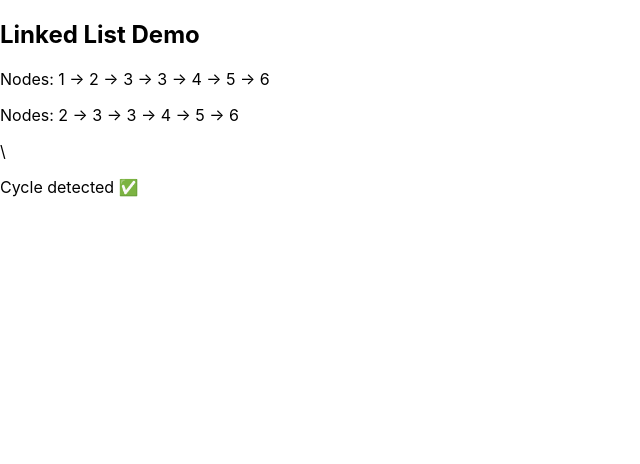
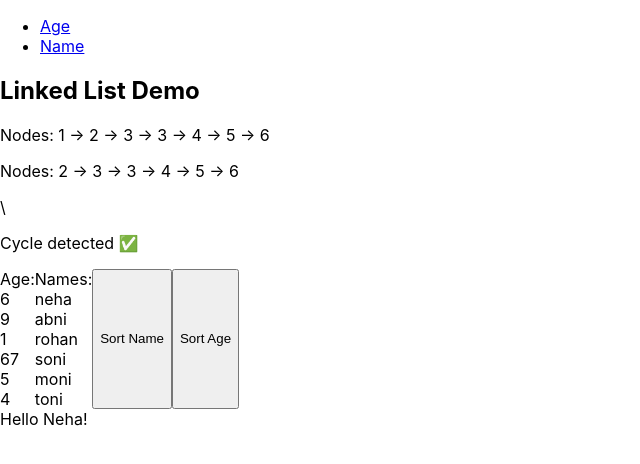
Before and after one commit to NehaWadhai/react-coding-questions, a React (Create React App) app in the folder react-interview-ques/: page /age in a window 1280 px wide. Shown: the top 464 px of the page, without its empty margins (0-640 px from the left). Built offline with nearby package versions, Linux system fonts and the light colour scheme.

Commit message:
Router changes for navigation

```diff
--- a/react-interview-ques/package.json
+++ b/react-interview-ques/package.json
@@ -9,6 +9,7 @@
     "@testing-library/user-event": "^13.5.0",
     "react": "^19.1.1",
     "react-dom": "^19.1.1",
+    "react-router-dom": "^7.9.4",
     "react-scripts": "5.0.1",
     "web-vitals": "^2.1.4"
   },
--- a/react-interview-ques/src/App.js
+++ b/react-interview-ques/src/App.js
@@ -1,15 +1,38 @@
+import { BrowserRouter,Routes ,Route, Link, useNavigate} from 'react-router-dom';
 import './App.css';
 import CounterComponent from './components/CounterComponent';
 import LinkedListComponent from './data-structure/LinkedList/LinkedListComponent';
+import { use } from 'react';
+import { RouterComponent } from './components/router';
 
 function App() {
+
 
   return (
 
       <div>
-       <LinkedListComponent/>
+      <BrowserRouter>
+       {/* <LinkedListComponent/> */}
        {/* <CounterComponent /> */}
-
+       <div>
+        <nav>
+          <ul>
+            <li>
+              <Link to="/age">Age</Link>
+            </li>
+            <li>
+              <Link to="/name">Name</Link>
+            </li>
+          </ul>
+          </nav>
+       </div>
+       <Routes>
+       <Route path="/age" element={<LinkedListComponent />} />
+       <Route path="/name" element={<CounterComponent />} />
+       </Routes>
+    <RouterComponent />
+       Hello Neha!
+       </BrowserRouter>
       </div>
   );
 }
--- a/react-interview-ques/src/components/CounterComponent/index.js
+++ b/react-interview-ques/src/components/CounterComponent/index.js
@@ -1,6 +1,8 @@
 import React, { useEffect, useState } from "react";
+import { useNavigate } from "react-router-dom";
 
 const CounterComponent = () =>{
+
     const [count,setCount] = useState(0)
     const [direction,setDirection] = useState(1)
     useEffect(()=>{
--- /dev/null
+++ b/react-interview-ques/src/components/router.js
@@ -0,0 +1,38 @@
+import { useState } from "react"
+import { useNavigate } from "react-router-dom"
+
+export const RouterComponent = () =>{
+  const age = [6,9,1,67,5,4]
+// const navigate = useNavigate()
+const name = ['neha', 'abni', 'rohan', 'soni', 'moni', 'toni']
+
+const [sortname, setNameSorted] = useState(name)
+const [sortAge, setAgeSorted] = useState(age)
+const navigate = useNavigate()
+  const onClickSortName = () =>{
+    setNameSorted(name.sort())
+    navigate('/name')
+  }
+
+  const onClickSortAge = () =>{
+    setAgeSorted(age.sort())
+    navigate('/age')
+  }
+    return(
+        <div style={{display: 'flex'}}>
+        <div> Age:
+        {sortAge.map((ageValue,index) => {
+          return(<div>{ageValue}</div>)
+        })}
+        </div>
+       <div>Names:
+       {sortname.map((nameValue,index) => {
+         return(<div>{nameValue}</div>)
+       })}
+       </div>
+       <button onClick={onClickSortName}>Sort Name</button>
+       <button onClick={onClickSortAge}>Sort Age</button>
+       </div>
+
+    )
+}
--- a/react-interview-ques/src/data-structure/LinkedList/createLinkedList/index.js
+++ b/react-interview-ques/src/data-structure/LinkedList/createLinkedList/index.js
@@ -72,6 +72,26 @@ class Node {
       return false;
     }
 
+    removeNthFromEnd(n,head) {
+      let dummyNode = new Node(0,head)
+      dummyNode.next = head
+      console.log(dummyNode)
+      let firstPointer = dummyNode
+      let secondPointer = dummyNode
+
+      for(let i =0 ; i <n;i++){
+         secondPointer = secondPointer.next
+      }
+      while(secondPointer.next && secondPointer.next !== null){
+          firstPointer = firstPointer.next
+          secondPointer = secondPointer.next
+      }
+
+
+      firstPointer.next = firstPointer.next.next
+      return dummyNode.next
+
+    }
     mergeLinkedList(list,list2){
       let dummyNode = new Node(null)
       let currNode = dummyNode
@@ -98,3 +118,13 @@ class Node {
     }
 
   }
+
+
+  // Event Capture
+
+  // document.querySelector('#myButton').addEventListener('click', function(event) {
+  //   console.log('Button clicked!');
+  //   event.stopPropagation(); // Prevent the event from bubbling up
+  // },{
+  //   capture: true
+  // })
```
Also changed, not shown: 1 other file (tests, documents, lock files or other folders).
